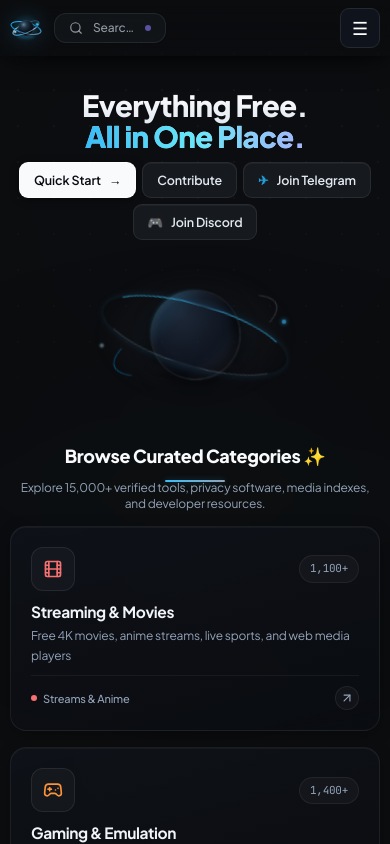
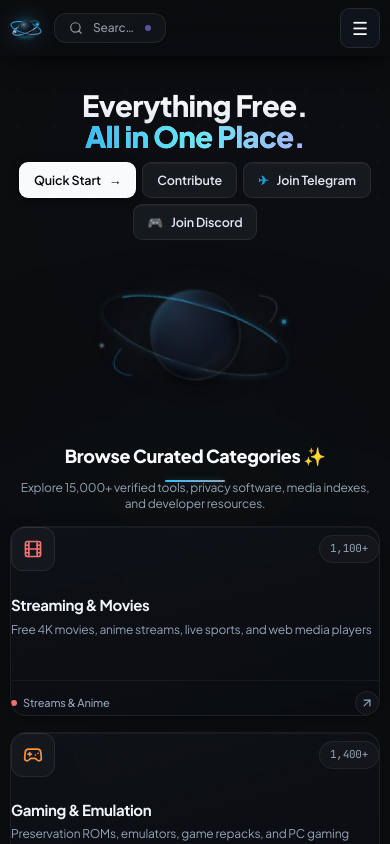
Before and after one commit to officialvenom002-cyber/freewebstuff, a Next.js app: page / in a window 390 px wide. Shown: the top 844 px of the page. Built offline with nearby package versions, Linux system fonts and the light colour scheme; no server answers.

Commit message:
fix(ui): polish explore category tiles, prevent text overflow and label collisions

```diff
--- a/app/categories/page.tsx
+++ b/app/categories/page.tsx
@@ -100,64 +100,83 @@
       </div>
 
       {/* Categories Grid */}
-      <div className="grid grid-cols-1 sm:grid-cols-2 lg:grid-cols-3 gap-6 sm:gap-7">
+      <div className="grid grid-cols-1 sm:grid-cols-2 lg:grid-cols-3 gap-5 sm:gap-6">
         {categories.map((cat, idx) => {
           const Icon = iconMap[cat.icon] || Sparkles;
-          const delayMs = Math.min(idx * 50, 600);
+          const delayMs = Math.min(idx * 40, 500);
+          const visibleSubs = cat.subcategories ? cat.subcategories.slice(0, 4) : [];
+          const remainingCount = (cat.subcategories?.length || 0) - visibleSubs.length;
+
           return (
             <div
               key={cat.id}
-              className="animate-fade-up p-6 sm:p-7 rounded-2xl bg-surface border border-surface-border interactive-card flex flex-col justify-between group"
+              className="animate-fade-up p-5 sm:p-6 rounded-2xl bg-gradient-to-b from-[#131720]/80 to-[#0c0e14]/90 border border-white/[0.07] hover:border-white/20 hover:shadow-[0_12px_28px_-6px_rgba(0,0,0,0.6)] flex flex-col justify-between group transition-all duration-200 hover:-translate-y-1 h-full min-h-[230px]"
               style={{ animationDelay: `${delayMs}ms` }}
             >
               <div>
                 <div className="flex items-center justify-between gap-3 mb-4">
                   <div
-                    className="w-12 h-12 rounded-xl flex items-center justify-center border border-surface-border transition-transform duration-300 group-hover:scale-110 group-hover:rotate-[-3deg]"
+                    className="w-11 h-11 rounded-xl flex items-center justify-center border transition-transform duration-300 group-hover:scale-105 shrink-0"
                     style={{ backgroundColor: `${cat.color}15`, borderColor: `${cat.color}35` }}
                   >
-                    <Icon className="w-6 h-6 transition-transform" style={{ color: cat.color }} />
+                    <Icon className="w-5 h-5 transition-transform" style={{ color: cat.color }} />
                   </div>
-                  <span className="text-xs font-semibold px-2.5 py-1 rounded-full bg-surface-secondary text-content-secondary border border-surface-border font-mono">
+                  <span className="text-[11px] font-semibold px-2.5 py-1 rounded-full bg-white/[0.04] text-slate-300 border border-white/[0.06] font-mono shrink-0">
                     {`${cat.resourceCount} ${cat.resourceCount === 1 ? "tool" : "tools"}`}
                   </span>
                 </div>
 
-                <Link href={`/categories/${cat.slug}`} prefetch={true}>
-                  <h2 className="font-heading font-bold text-lg text-content-primary group-hover:text-brand-400 transition-colors duration-200">
+                <Link href={`/categories/${cat.slug}`} prefetch={true} className="block min-w-0">
+                  <h2
+                    className="font-heading font-bold text-[17px] text-white group-hover:text-sky-300 transition-colors duration-200 truncate"
+                    title={cat.name}
+                  >
                     {cat.name}
                   </h2>
                 </Link>
-                <p className="text-xs sm:text-[13px] text-content-muted mt-2 leading-relaxed">
+                <p className="text-xs sm:text-[12.5px] text-slate-400 mt-1.5 leading-relaxed line-clamp-2 min-h-[36px]">
                   {cat.description}
                 </p>
 
-                {/* Subcategories tags */}
-                {cat.subcategories && cat.subcategories.length > 0 && (
-                  <div className="flex flex-wrap gap-2 mt-5">
-                    {cat.subcategories.map((sub) => (
+                {/* Subcategories tags (cleanly bounded) */}
+                {visibleSubs.length > 0 && (
+                  <div className="flex flex-wrap gap-1.5 mt-4">
+                    {visibleSubs.map((sub) => (
                       <Link
                         key={sub.id}
                         href={`/categories/${cat.slug}?sub=${sub.id}`}
                         prefetch={true}
-                        className="text-xs px-2.5 py-1 rounded-lg bg-surface-secondary text-content-muted hover:text-content-primary hover:border-brand-500/30 border border-surface-border/60 transition-all duration-150 hover:bg-surface-hover font-medium"
+                        className="text-[11px] px-2 py-0.5 rounded-md bg-white/[0.03] text-slate-300 hover:text-white hover:bg-white/[0.08] border border-white/[0.06] transition-all duration-150 max-w-[130px] truncate"
+                        title={sub.name}
                       >
                         {sub.name}
                       </Link>
                     ))}
+                    {remainingCount > 0 && (
+                      <Link
+                        href={`/categories/${cat.slug}`}
+                        prefetch={true}
+                        className="text-[11px] px-2 py-0.5 rounded-md bg-white/[0.02] text-slate-400 hover:text-white border border-white/[0.04] transition-all duration-150"
+                      >
+                        +{remainingCount} more
+                      </Link>
+                    )}
                   </div>
                 )}
               </div>
 
-              <div className="pt-6 mt-5 border-t border-surface-border/50 flex items-center justify-between">
+              <div className="pt-4 mt-5 border-t border-white/[0.06] flex items-center justify-between">
                 <Link
                   href={`/categories/${cat.slug}`}
                   prefetch={true}
-                  className="text-xs font-semibold text-brand-400 hover:text-brand-300 transition-colors duration-150 flex items-center gap-1 group/link"
+                  className="text-xs font-semibold text-sky-400 hover:text-sky-300 transition-colors duration-150 flex items-center gap-1.5 group/link"
                 >
-                  <span>{`Explore ${cat.name}`}</span>
-                  <ArrowRight className="w-3.5 h-3.5 transition-transform duration-200 group-hover/link:translate-x-1" />
+                  <span>Explore category</span>
+                  <ArrowRight className="w-3.5 h-3.5 transition-transform duration-200 group-hover/link:translate-x-1 shrink-0" />
                 </Link>
+                <span className="text-[11px] text-slate-400 font-mono">
+                  {cat.subcategories?.length || 0} subtopics
+                </span>
               </div>
             </div>
           );
--- a/components/home/CategoryGrid.tsx
+++ b/components/home/CategoryGrid.tsx
@@ -244,7 +244,7 @@
   return (
     <Link
       href={cat.href}
-      className="group relative flex flex-col justify-between p-5 rounded-2xl border transition-all duration-300 overflow-hidden min-h-[178px]"
+      className="group relative flex flex-col justify-between p-4.5 sm:p-5 rounded-2xl border transition-all duration-300 overflow-hidden min-h-[190px] h-full"
       style={{
         background: hovered
           ? "linear-gradient(165deg, rgba(20, 25, 34, 0.95) 0%, rgba(12, 15, 21, 0.98) 100%)"
@@ -270,7 +270,7 @@
       {/* Top row: Icon and Clean Counter Badge */}
       <div className="flex items-center justify-between gap-2 relative z-10">
         <div
-          className="w-11 h-11 rounded-xl flex items-center justify-center border transition-all duration-300 group-hover:scale-105"
+          className="w-11 h-11 rounded-xl flex items-center justify-center border transition-all duration-300 group-hover:scale-105 shrink-0"
           style={{
             background: hovered ? "rgba(255, 255, 255, 0.05)" : "rgba(255, 255, 255, 0.03)",
             borderColor: hovered ? cat.accentBorder : "rgba(255, 255, 255, 0.08)",
@@ -281,36 +281,39 @@
 
         {/* Minimalist count badge - no tacky viral tags */}
         <span
-          className="text-[11px] font-mono text-slate-400 bg-white/[0.03] px-2.5 py-1 rounded-full border border-white/[0.06] tracking-tight group-hover:border-white/10 transition-colors"
+          className="text-[11px] font-mono text-slate-400 bg-white/[0.03] px-2.5 py-1 rounded-full border border-white/[0.06] tracking-tight group-hover:border-white/10 transition-colors shrink-0"
         >
           {cat.count}
         </span>
       </div>
 
       {/* Middle row: Title & Description */}
-      <div className="my-2.5 relative z-10">
-        <h3 className="font-heading font-bold text-[15.5px] text-slate-100 leading-snug group-hover:text-white transition-colors">
+      <div className="my-2.5 relative z-10 min-w-0">
+        <h3
+          className="font-heading font-bold text-[15px] sm:text-[15.5px] text-slate-100 leading-snug group-hover:text-white transition-colors truncate"
+          title={cat.name}
+        >
           {cat.name}
         </h3>
-        <p className="text-[12px] text-slate-400 group-hover:text-slate-300 leading-relaxed mt-1 line-clamp-2 transition-colors">
+        <p className="text-[12px] text-slate-400 group-hover:text-slate-300 leading-relaxed mt-1 line-clamp-2 transition-colors min-h-[36px]">
           {cat.desc}
         </p>
       </div>
 
       {/* Bottom row: Verified category label & smooth arrow button */}
-      <div className="flex items-center justify-between pt-2.5 border-t border-white/[0.05] relative z-10">
-        <div className="flex items-center gap-1.5">
+      <div className="flex items-center justify-between pt-2.5 border-t border-white/[0.05] relative z-10 gap-2">
+        <div className="flex items-center gap-1.5 min-w-0 pr-1">
           <span
-            className="w-1.5 h-1.5 rounded-full"
+            className="w-1.5 h-1.5 rounded-full shrink-0"
             style={{ background: cat.accent }}
           />
-          <span className="text-[11px] font-medium text-slate-400">
+          <span className="text-[11px] font-medium text-slate-400 truncate">
             {cat.label}
           </span>
         </div>
 
         <div
-          className="w-6 h-6 rounded-full flex items-center justify-center border transition-all duration-200"
+          className="w-6 h-6 rounded-full shrink-0 flex items-center justify-center border transition-all duration-200"
           style={{
             background: hovered ? "rgba(255, 255, 255, 0.08)" : "rgba(255, 255, 255, 0.03)",
             borderColor: hovered ? "rgba(255, 255, 255, 0.18)" : "rgba(255, 255, 255, 0.07)",
```
